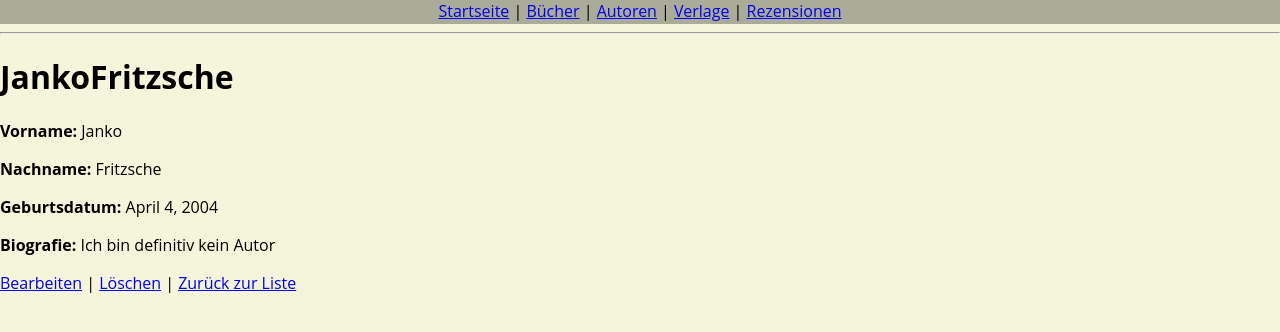
After one commit to JaPeF/09-hausarbeit-fritzsche-roegner, a Django app: page /authors/1/ in a window 1280 px wide. The commit adds this page. Shown: the top 332 px of the page. Run offline with Django 5.2, Linux system fonts and the light colour scheme; data comes from the database, SQL or seed files in the repository; both versions use the stored data as it was after the commit.

Commit message:
CRUD für Author angepasst und Detail view hinzugefügt

```diff
--- a/bookdb/library/models.py
+++ b/bookdb/library/models.py
@@ -9,7 +9,7 @@ class Author(models.Model):
     Biografie = models.TextField(blank=True)
 
     def __str__(self):
-        return f"{self.first_name} {self.last_name}"
+        return f"{self.Vorname} {self.Nachname}"
 
 class Publisher(models.Model):
     Name = models.CharField(max_length=200)
--- /dev/null
+++ b/bookdb/library/templates/library/author/author_detail.html
@@ -0,0 +1,16 @@
+{% extends "library/base.html" %}
+
+{% block content %}
+  <h1>{{ object.Vorname }}{{ object.Nachname }}</h1>
+
+  <p><strong>Vorname:</strong> {{ object.Vorname }}</p>
+  <p><strong>Nachname:</strong> {{ object.Nachname }}</p>
+  <p><strong>Geburtsdatum:</strong> {{ object.Geburtsdatum }}</p>
+  <p><strong>Biografie:</strong> {{ object.Biografie }}</p>
+
+  <p>
+    <a href="{% url 'author_update' object.pk %}">Bearbeiten</a> |
+    <a href="{% url 'author_delete' object.pk %}">Löschen</a> |
+    <a href="{% url 'author_list' %}">Zurück zur Liste</a>
+  </p>
+{% endblock %}
--- a/bookdb/library/templates/library/book/book_detail.html
+++ b/bookdb/library/templates/library/book/book_detail.html
@@ -3,13 +3,13 @@
 {% block content %}
   <h1>{{ object.Titel }}</h1>
 
-  <p><strong>Veroeffentlichungsdatum:</strong> {{ object.Veröffentlichungsdatum }}</p>
+  <p><strong>Veröffentlichungsdatum:</strong> {{ object.Veröffentlichungsdatum }}</p>
   <p><strong>Genre:</strong> {{ object.Genre }}</p>
   <p><strong>Beschreibung:</strong> {{ object.Beschreibung }}</p>
 
   <p>
     <a href="{% url 'book_update' object.pk %}">Bearbeiten</a> |
-    <a href="{% url 'book_delete' object.pk %}">Loeschen</a> |
-    <a href="{% url 'book_list' %}">Zurueck zur Liste</a>
+    <a href="{% url 'book_delete' object.pk %}">Löschen</a> |
+    <a href="{% url 'book_list' %}">Zurück zur Liste</a>
   </p>
 {% endblock %}
--- a/bookdb/library/views.py
+++ b/bookdb/library/views.py
@@ -43,11 +43,11 @@ class BookDeleteView(DeleteView):
 class AuthorListView(ListView):
     model = Author
     template_name = "library/author/author_list.html"
-    context_object_name = "authors"
+    context_object_name = "author"
 
 class AuthorDetailView(DetailView):
     model = Author
-    template_name = "library/generic_detail.html"
+    template_name = "library/author/author_detail.html"
     context_object_name = "author"
 
 class AuthorCreateView(CreateView):
```
Also changed, not shown: bookdb/library/templates/library/author/author_list.html (+5 -5 lines), bookdb/library/templates/library/generic_confirm_delete.html (+4 -4 lines), bookdb/db.sqlite3.
